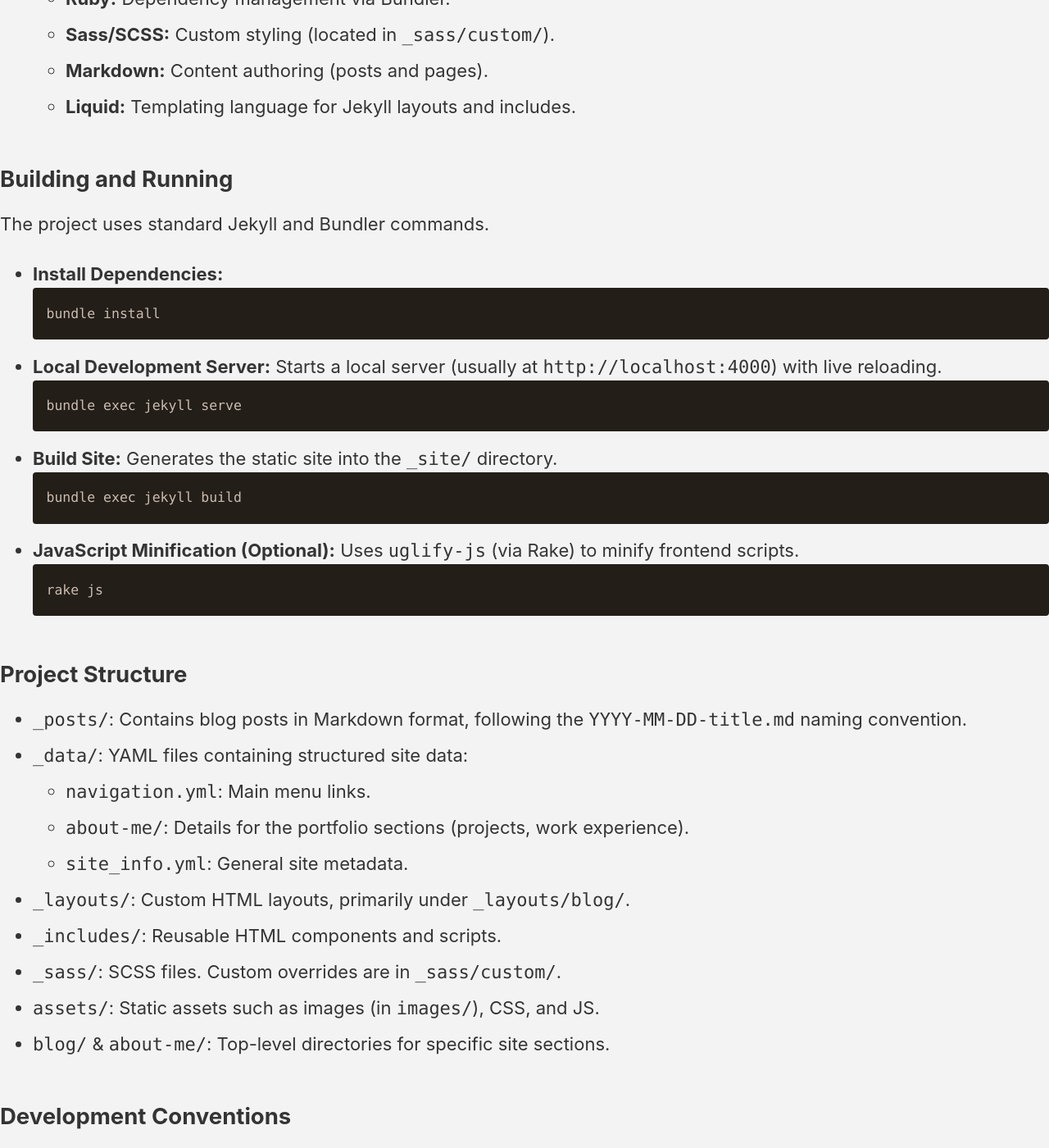
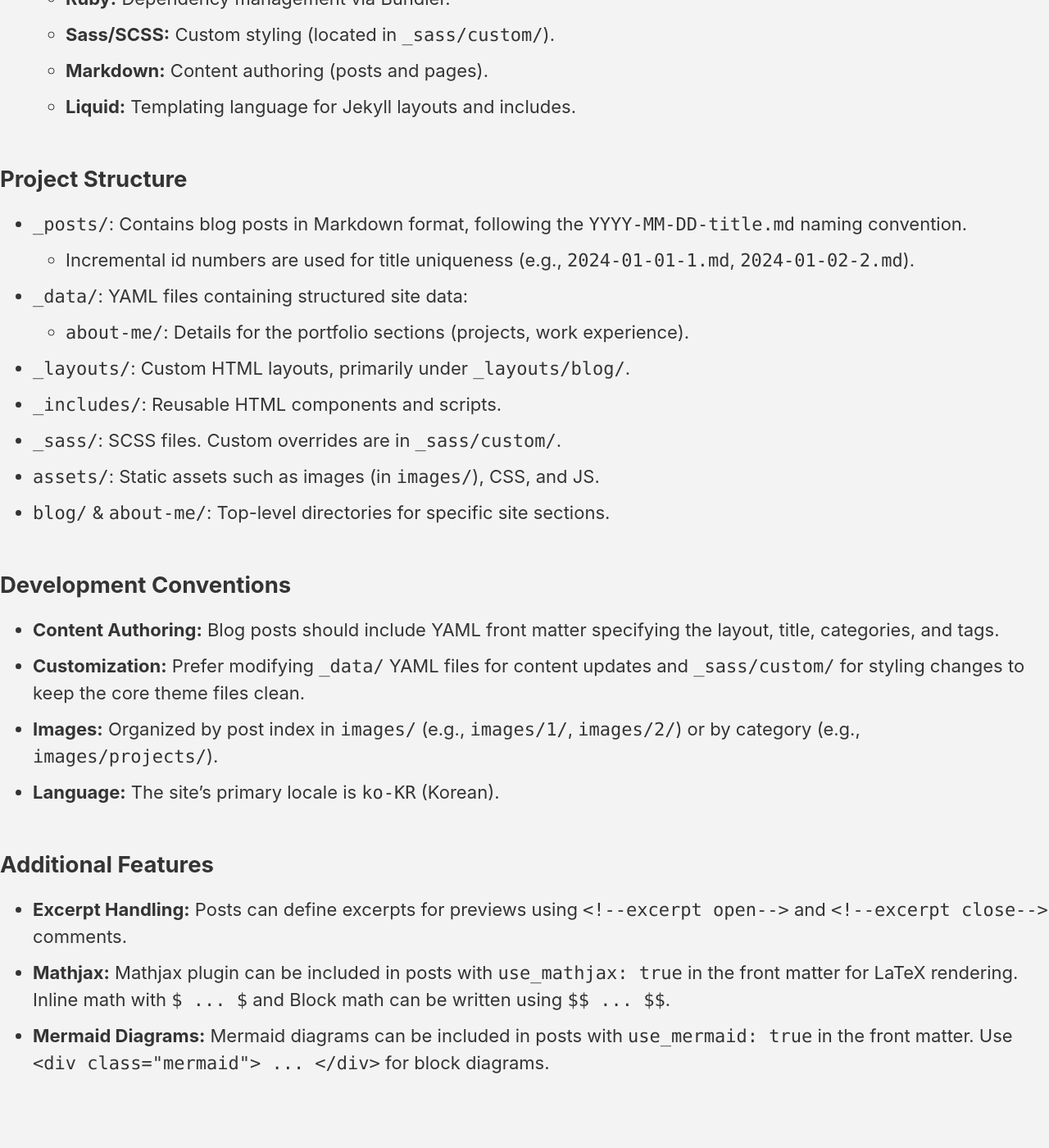
Before and after one commit to juhonamnam/juhonamnam.github.io, a Jekyll site: the page built from AGENTS.md, in a window 1280 px wide and 1400 px high, scrolled down 532 px. Shown: the whole window at 82% size. Built offline with Jekyll 4.4.1, drawn with Linux system fonts in a browser that asks for light colours; cached includes are drawn as plain includes; our own code applies the rules of GitHub Pages for plain Markdown files.

Commit message:
new blog post

````diff
--- a/GEMINI.md
+++ b/AGENTS.md
@@ -13,37 +13,12 @@ This project is the personal website and blog of **Juho Nam (남주호)**, an AI
   - **Markdown:** Content authoring (posts and pages).
   - **Liquid:** Templating language for Jekyll layouts and includes.
 
-## Building and Running
-
-The project uses standard Jekyll and Bundler commands.
-
-- **Install Dependencies:**
-  ```bash
-  bundle install
-  ```
-- **Local Development Server:**
-  Starts a local server (usually at `http://localhost:4000`) with live reloading.
-  ```bash
-  bundle exec jekyll serve
-  ```
-- **Build Site:**
-  Generates the static site into the `_site/` directory.
-  ```bash
-  bundle exec jekyll build
-  ```
-- **JavaScript Minification (Optional):**
-  Uses `uglify-js` (via Rake) to minify frontend scripts.
-  ```bash
-  rake js
-  ```
-
 ## Project Structure
 
 - `_posts/`: Contains blog posts in Markdown format, following the `YYYY-MM-DD-title.md` naming convention.
+  - Incremental id numbers are used for title uniqueness (e.g., `2024-01-01-1.md`, `2024-01-02-2.md`).
 - `_data/`: YAML files containing structured site data:
-  - `navigation.yml`: Main menu links.
   - `about-me/`: Details for the portfolio sections (projects, work experience).
-  - `site_info.yml`: General site metadata.
 - `_layouts/`: Custom HTML layouts, primarily under `_layouts/blog/`.
 - `_includes/`: Reusable HTML components and scripts.
 - `_sass/`: SCSS files. Custom overrides are in `_sass/custom/`.
@@ -56,3 +31,9 @@ The project uses standard Jekyll and Bundler commands.
 - **Customization:** Prefer modifying `_data/` YAML files for content updates and `_sass/custom/` for styling changes to keep the core theme files clean.
 - **Images:** Organized by post index in `images/` (e.g., `images/1/`, `images/2/`) or by category (e.g., `images/projects/`).
 - **Language:** The site's primary locale is `ko-KR` (Korean).
+
+## Additional Features
+
+- **Excerpt Handling:** Posts can define excerpts for previews using `<!--excerpt open-->` and `<!--excerpt close-->` comments.
+- **Mathjax:** Mathjax plugin can be included in posts with `use_mathjax: true` in the front matter for LaTeX rendering. Inline math with `$ ... $` and Block math can be written using `$$ ... $$`.
+- **Mermaid Diagrams:** Mermaid diagrams can be included in posts with `use_mermaid: true` in the front matter. Use `<div class="mermaid"> ... </div>` for block diagrams.
````
Also changed, not shown: _posts/2026-05-21-22.md (deleted, +0 -109 lines), _posts/2026-07-21-22.md (added, +135 -0 lines), images/22/comparison-diagram.jpg (added), images/22/comparison_diagram.jpg (deleted), images/22/model-architecture.jpg (added), images/22/model_architecture.jpg (deleted), images/22/s_score_dist_arm.png (deleted), images/22/s_score_dist_head.png (deleted), images/22/s_score_dist_lower_leg.png (deleted), images/22/s_score_dist_torso.png (deleted), images/22/s_score_dist_upper_leg.png (deleted).
